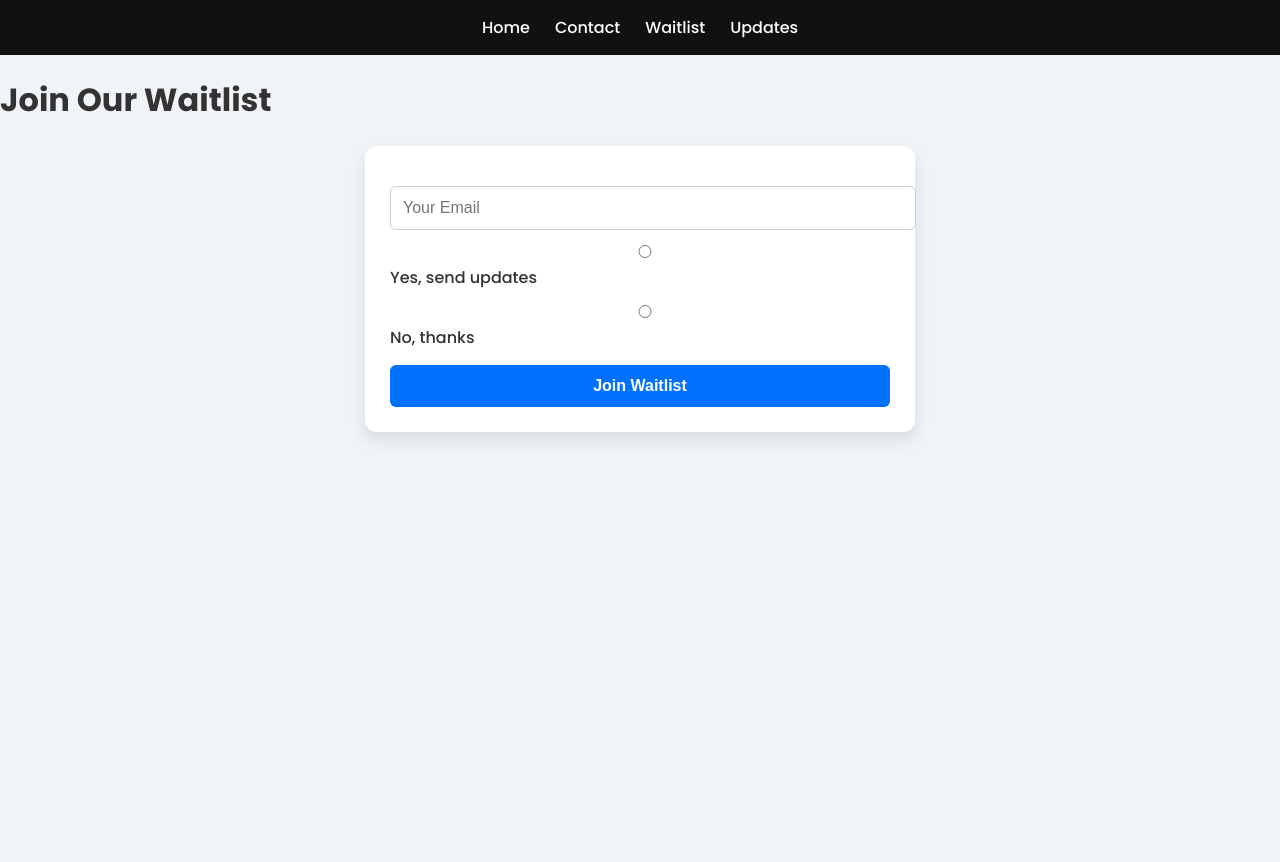
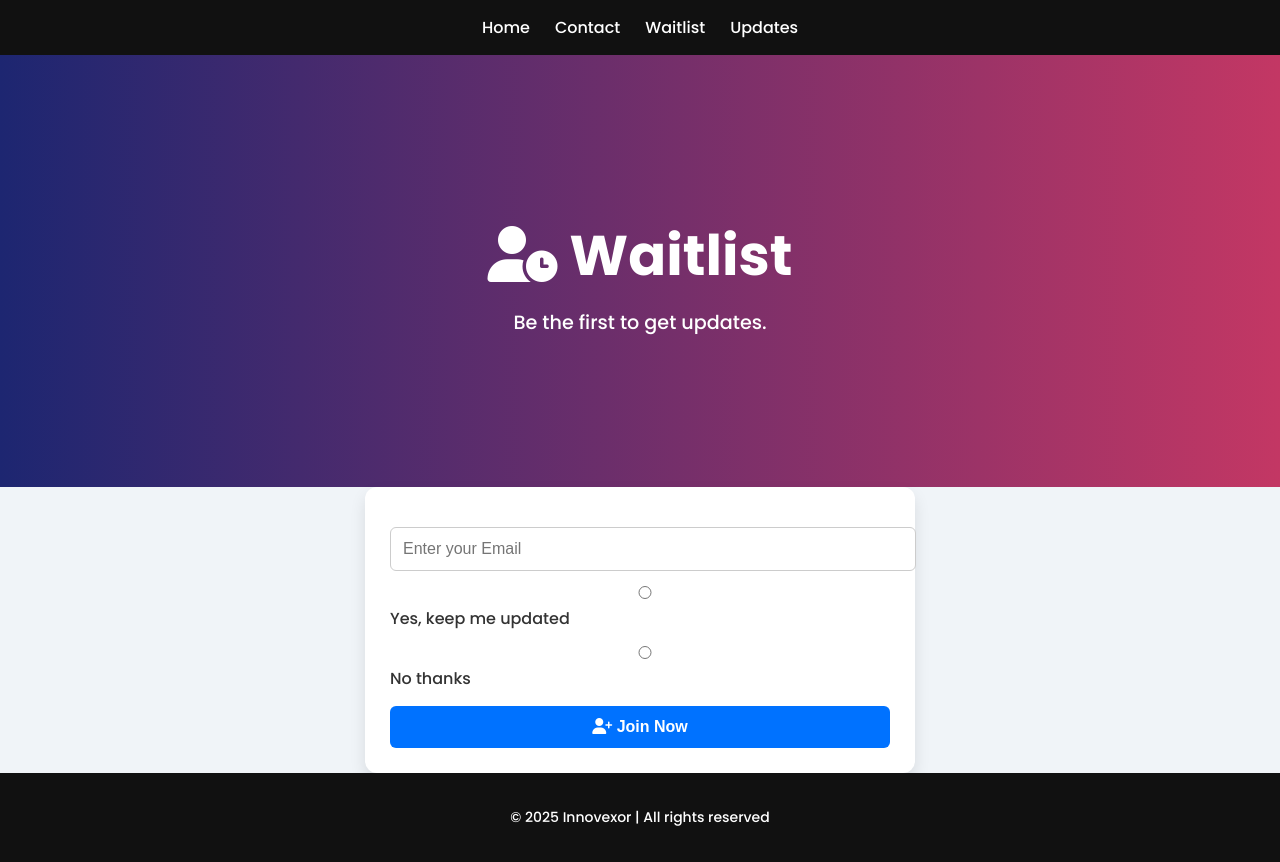
Before and after one commit to FarzooqueHasan/startup-website, a plain HTML site: page waitlist.html in a window 1280 px wide. Before the commit the page ends 800 px from the top, so only its background shows below. Drawn offline with Linux system fonts and the light colour scheme.

Commit message:
Added HTML, CSS, JS code

```diff
--- a/waitlist.html
+++ b/waitlist.html
@@ -1,8 +1,9 @@
 <!DOCTYPE html>
+<html lang="en">
 <head>
   <meta charset="UTF-8" />
   <meta name="viewport" content="width=device-width, initial-scale=1.0"/>
-  <title>Innovexor</title>
+  <title>Waitlist | Innovexor</title>
   <link rel="stylesheet" href="style.css" />
   <link href="https://fonts.googleapis.com/css2?family=Poppins:wght@300;500;700&display=swap" rel="stylesheet">
   <script src="https://kit.fontawesome.com/a076d05399.js" crossorigin="anonymous"></script>
@@ -15,15 +16,25 @@
     <a href="updates.html">Updates</a>
   </nav>
 
-  <h1>Join Our Waitlist</h1>
+  <header class="hero new-hero">
+    <h1><i class="fas fa-user-clock"></i> Waitlist</h1>
+    <p>Be the first to get updates.</p>
+  </header>
+
   <form onsubmit="handleWaitlistSubmit(event)">
-    <input type="email" name="email" placeholder="Your Email" required />
+    <input type="email" name="email" placeholder="Enter your Email" required />
+
     <div class="radio-group">
-      <label><input type="radio" name="updates" value="yes" required /> Yes, send updates</label>
-      <label><input type="radio" name="updates" value="no" /> No, thanks</label>
+      <label><input type="radio" name="updates" value="yes" required /> Yes, keep me updated</label>
+      <label><input type="radio" name="updates" value="no" /> No thanks</label>
     </div>
-    <button type="submit">Join Waitlist</button>
+
+    <button type="submit"><i class="fas fa-user-plus"></i> Join Now</button>
   </form>
+
+  <footer>
+    <p>© 2025 Innovexor | All rights reserved</p>
+  </footer>
 
   <script src="script.js"></script>
 </body>
```
Also changed, not shown: contact.html (+12 -3 lines), updates.html (+15 -3 lines).
